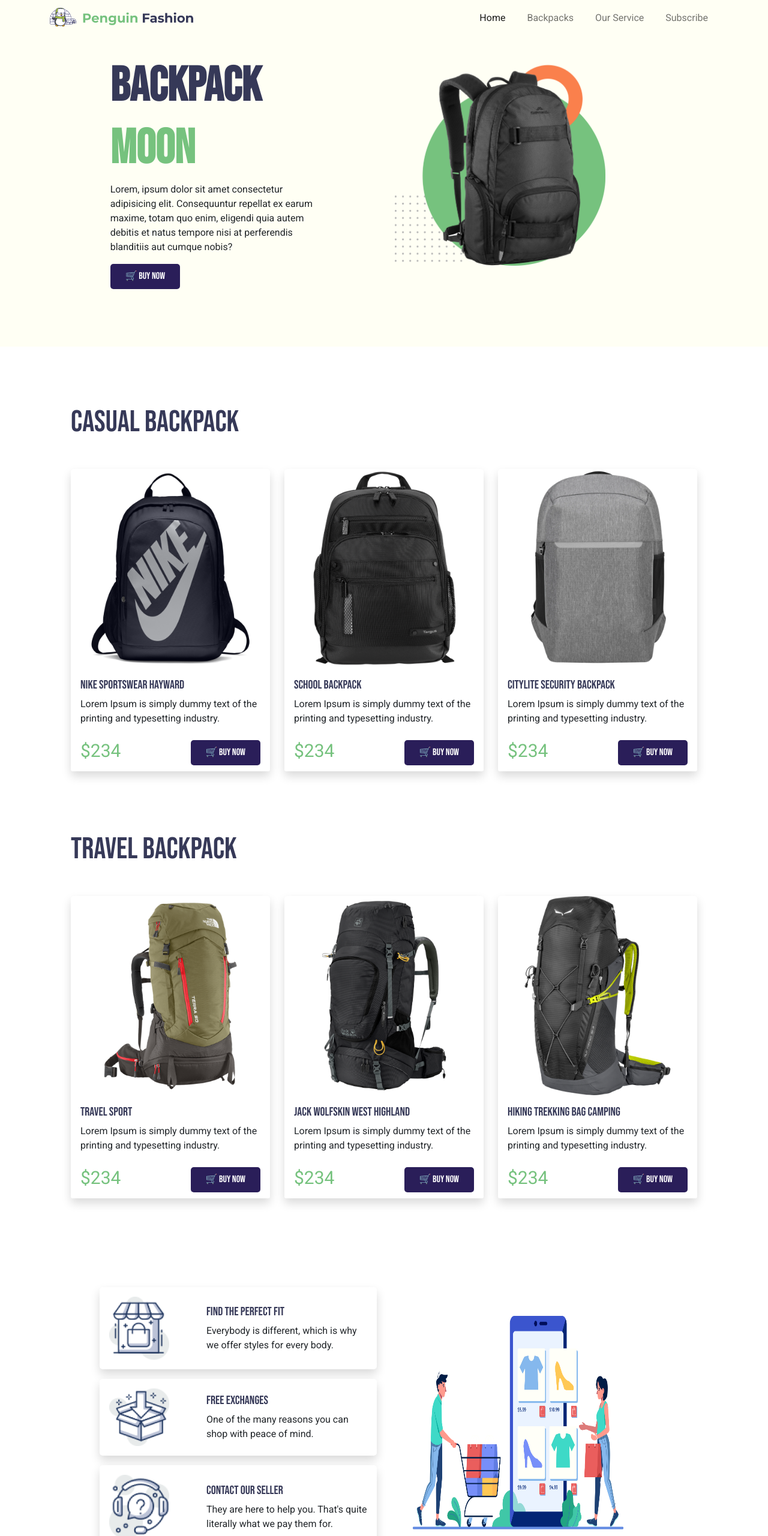
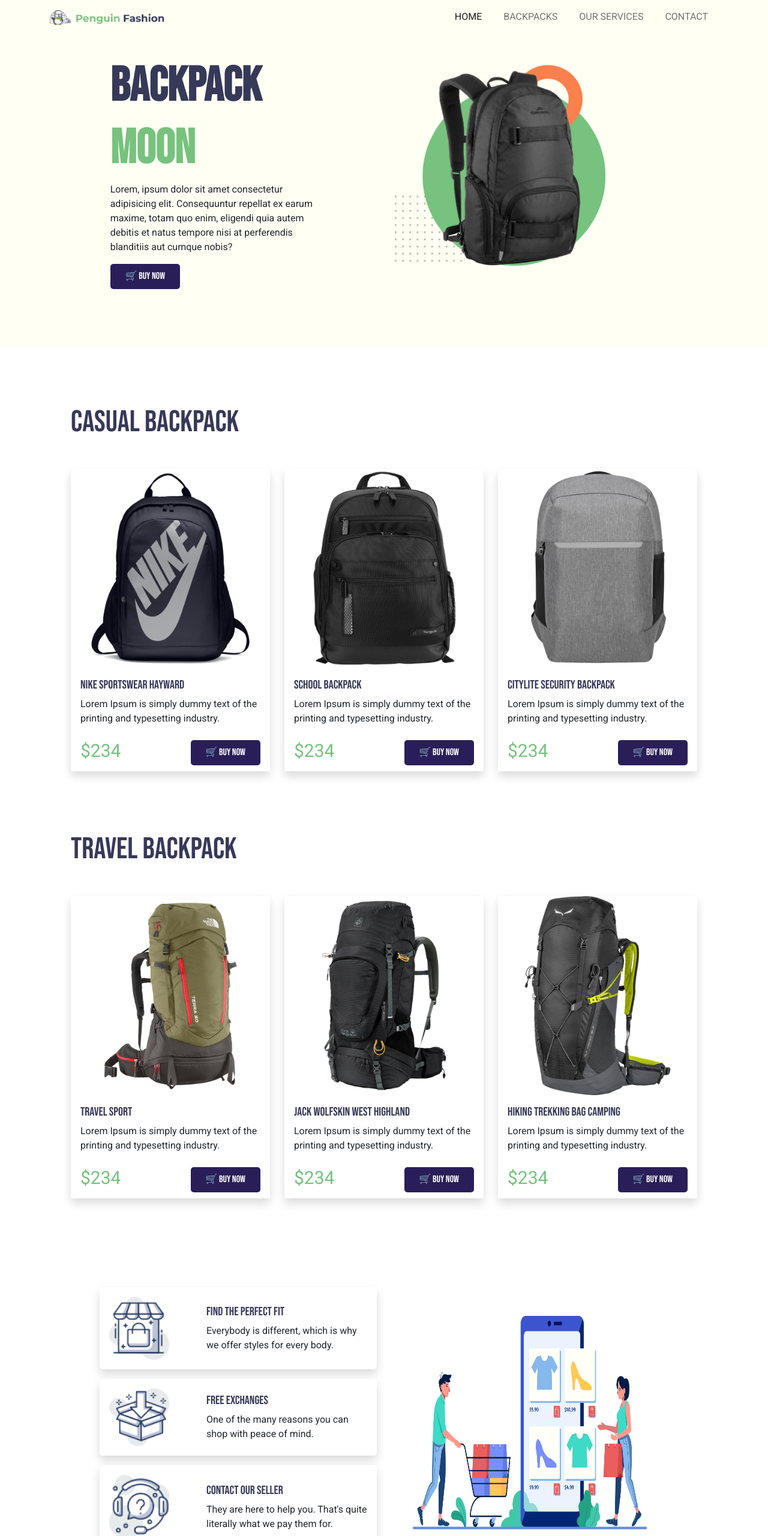
Before and after one commit to ishrak-217/responsive-assignment, a plain HTML site: page index.html in a window 1280 px wide. Shown: the top 2561 px of the page at 60% size. Drawn offline with Linux system fonts and the light colour scheme.

Commit message:
reworked on some features

```diff
--- a/css/style.css
+++ b/css/style.css
@@ -6,7 +6,7 @@ header{
     margin: 0;
 }
 #logo{
-    width: 50%;
+    width: 40%;
 }
 .nav-item{
     padding-left: 10px;
@@ -56,7 +56,7 @@ h2, h3{
     font-family: 'Bebas Neue', cursive;
 }
 .crsl{
-    background-color: whitesmoke;
+    background-image: linear-gradient(180deg, white, rgb(248, 248, 221));
     border-radius: 1em;
 }
 .carousel-item{
--- a/index.html
+++ b/index.html
@@ -27,16 +27,16 @@
                 <div class="collapse navbar-collapse" id="navbarNav">
                     <ul class="navbar-nav ms-auto">
                         <li class="nav-item">
-                            <a class="nav-link active" aria-current="page" href="#">Home</a>
+                            <a class="nav-link active" aria-current="page" href="#">HOME</a>
                         </li>
                         <li class="nav-item">
-                            <a class="nav-link" href="#backpack">Backpacks</a>
+                            <a class="nav-link" href="#backpack">BACKPACKS</a>
                         </li>
                         <li class="nav-item">
-                            <a class="nav-link" href="#service">Our Service</a>
+                            <a class="nav-link" href="#service">OUR SERVICES</a>
                         </li>
                         <li class="nav-item">
-                            <a class="nav-link" href="#subscribe">Subscribe</a>
+                            <a class="nav-link" href="#subscribe">CONTACT</a>
                         </li>
                     </ul>
                 </div>
@@ -231,7 +231,7 @@
                     </div>
                 </div>
                 <div class="col-md-6 order-sm-1 order-md-2 p-5">
-                    <img style="width: 90%; height: 100%;" src="icons/XMLID 1.png" alt="">
+                    <img style="width: 100%; height: 100%;" src="icons/XMLID 1.png" alt="">
                 </div>
             </div>
         </section>
@@ -284,13 +284,13 @@
             <div class="contact col-md-6">
                 <h2 class="bl-color">Lets's Stay In Touch</h2>
                 <h5>Get updates on sales, specials and more</h5>
-                <p>So! Hurry up and provide us your email address!</p>
+                <p>So! Hurry up and provide us your E-mail address :-</p>
                 <input type="text" class="form-control">
                 <br>
                 <button class="btn buy-now-button">Submit</button>
                 <br>
                 <br>
-                <p>Or Email me:</p>
+                <p>Or E-mail me :-</p>
                 <h3 class="bl-color">ishrakah217@gmail.com</h3>
             </div>
         </section>
```
